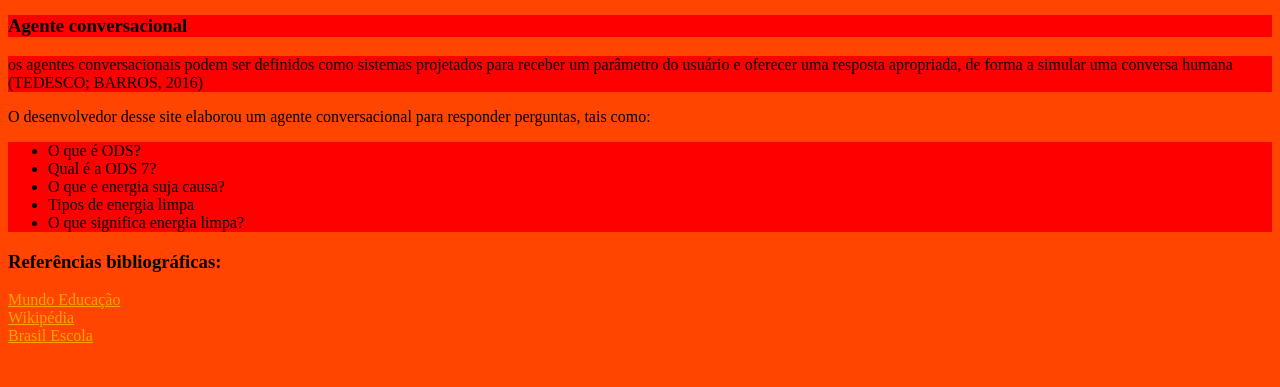
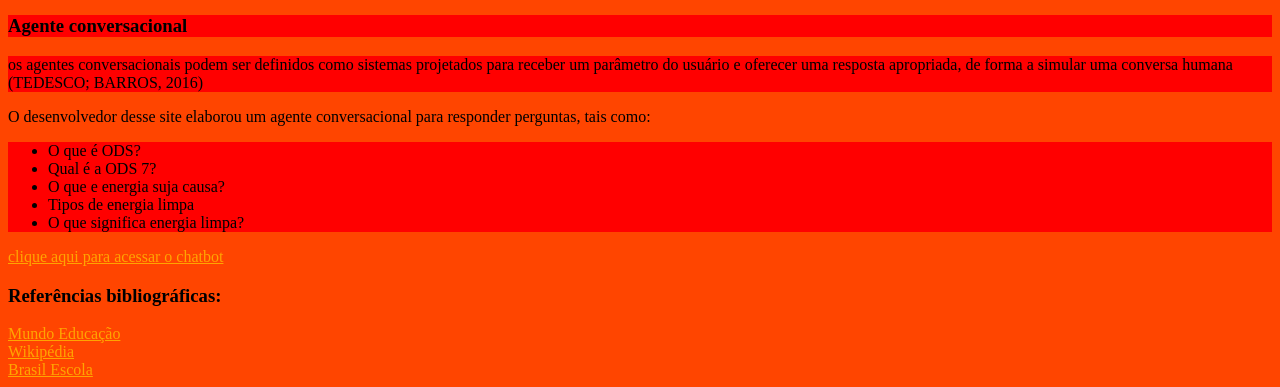
Before and after one commit to lenalenovo/tipos-de-energia, a plain HTML site: page index.html in a window 1280 px wide. Shown: the part 4254-4641 px from the top of the page. Before the commit the page ends 4607 px from the top, so only its background shows below. Drawn offline with Linux system fonts and the light colour scheme.

Commit message:
Update index.html

```diff
--- a/index.html
+++ b/index.html
@@ -115,6 +115,8 @@
      <li>O que significa energia limpa?</li>
  </ul>
 
+<a href="http://avatar.cinted.ufrgs.br/higia.old/gui/jquery/" target="_blank" style="color: orange;" style="left: auto;"> clique aqui para acessar o chatbot</a>
+
  <h3 style="left: auto;" style="color: orange;">Referências bibliográficas:</h3>
    <a href="https://mundoeducacao.uol.com.br/quimica/energia-limpa.htm#:~:text=As%20energias%20renov%C3%A1veis%20que%20n%C3%A3o,de%20energia%20mais%20utilizados%20atualmente." target="_blank" style="color: orange;" style="left:auto;"> Mundo Educação</a>
    <br>
```
